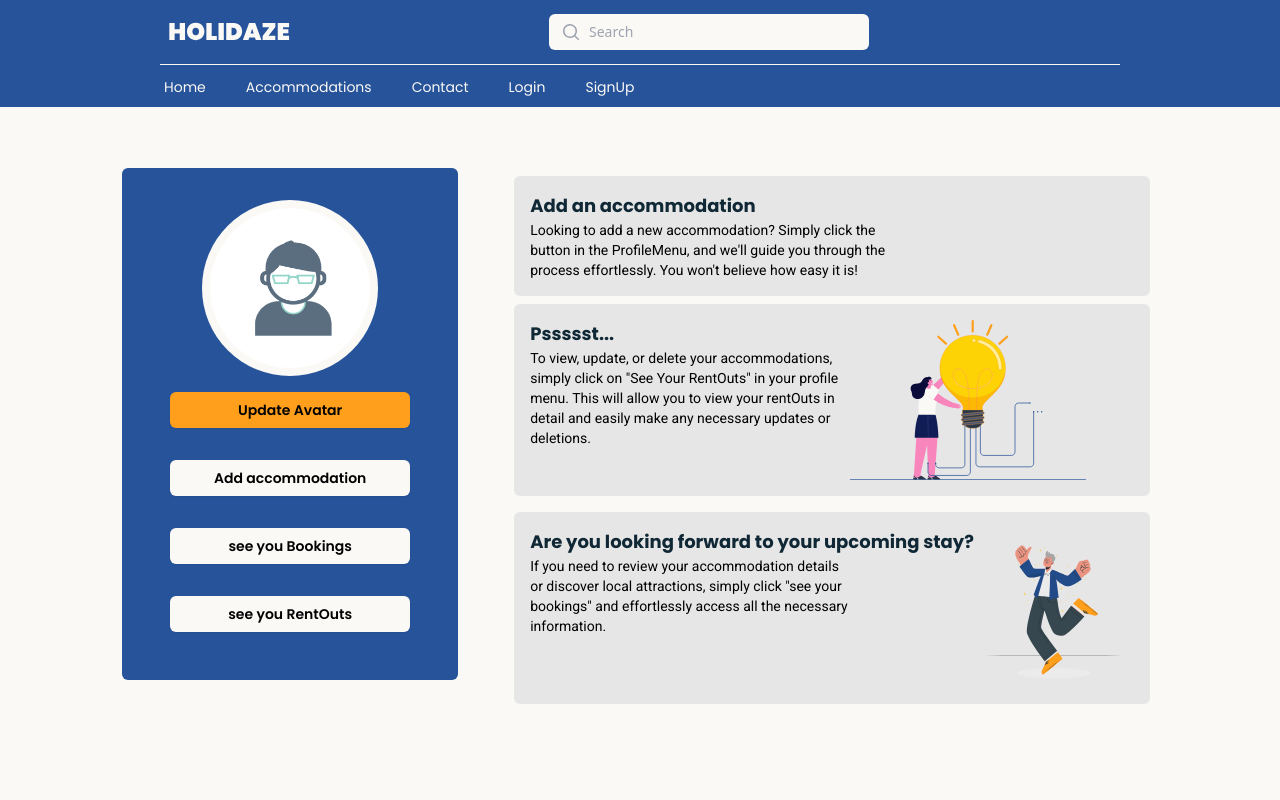
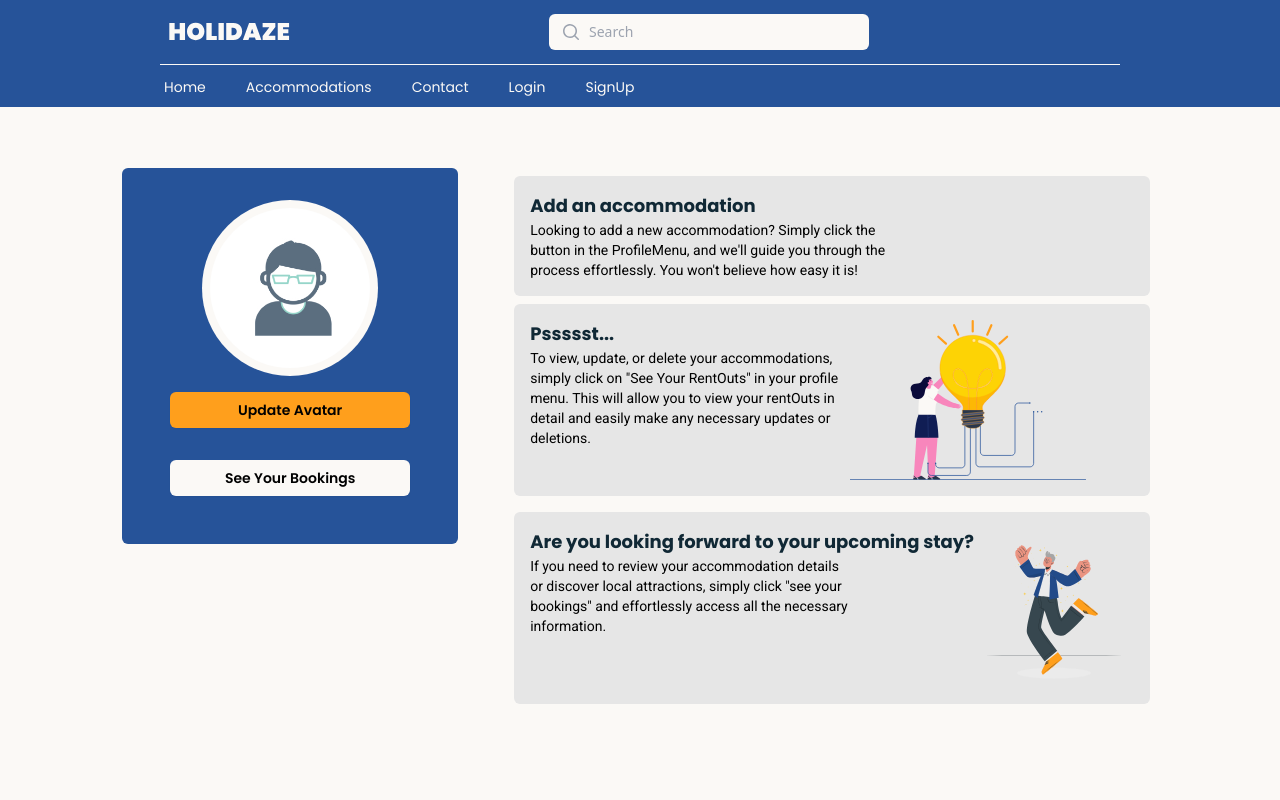
Before and after one commit to Liisagrant/Holidaze, a React (Vite) app: page /Profile in a window 1280 px wide. Shown: the top 800 px of the page. Built offline with nearby package versions, Linux system fonts and the light colour scheme.

Commit message:
added rule for what to be displayed on profile

```diff
--- a/src/Pages/Profile/ProfileMenu.jsx
+++ b/src/Pages/Profile/ProfileMenu.jsx
@@ -10,6 +10,8 @@ const validationSchema = Yup.object().shape({
     .url('Invalid URL')
     .matches(/\.(gif|jpe?g|png)$/i, 'Invalid image URL'),
 });
+
+const venueManager = localStorage.getItem('venueManager');
 
 const ProfileMenu = ({
   avatar,
@@ -131,6 +133,8 @@ const ProfileMenu = ({
             >
               Update Avatar
             </button>
+            {venueManager ? (
+              <>
                 <div className="flex justify-end">
                   <button
                     onClick={onAddAccommodationClick}
@@ -142,20 +146,22 @@ const ProfileMenu = ({
                 </div>
                 <div className="flex justify-end">
                   <button
+                    onClick={onRentOutsClick}
+                    type="submit"
+                    className="flex w-full md:w-60 md:mx-auto font-header justify-center rounded-md bg-backgroundwhite hover:bg-hovercolor px-2 py-1.5 text-sm font-semibold leading-6 text-black shadow-sm my-4"
+                  >
+                    See Rent Outs
+                  </button>
+                </div>
+              </>
+            ) : null}
+            <div className="flex justify-end">
+              <button
                 onClick={onUserBookingsClick}
                 type="submit"
                 className="flex w-full md:w-60 md:mx-auto font-header justify-center rounded-md bg-backgroundwhite hover:bg-hovercolor px-2 py-1.5 text-sm font-semibold leading-6 text-black shadow-sm my-4"
               >
-                see you Bookings
-              </button>
-            </div>
-            <div className="flex justify-end">
-              <button
-                onClick={onRentOutsClick}
-                type="submit"
-                className="flex w-full md:w-60 md:mx-auto font-header justify-center rounded-md bg-backgroundwhite hover:bg-hovercolor px-2 py-1.5 text-sm font-semibold leading-6 text-black shadow-sm my-4"
-              >
-                see you RentOuts
+                See Your Bookings
               </button>
             </div>
           </div>
--- a/src/utils/Auth.jsx
+++ b/src/utils/Auth.jsx
@@ -12,14 +12,16 @@ export const getUserDetails = () => {
   const avatar = localStorage.getItem('avatar');
   const token = localStorage.getItem('accessToken');
   const email = localStorage.getItem('email');
+  const manager = localStorage.getItem('venueManager');
 
-  console.log(username, avatar, token, email);
+  console.log(username, avatar, token, email, manager);
 
   return {
     username: username,
     avatar: avatar,
     token: token,
     email: email,
+    manager: manager,
   };
 };
 
```
Lines whose indentation alone changed are shown as unchanged.
